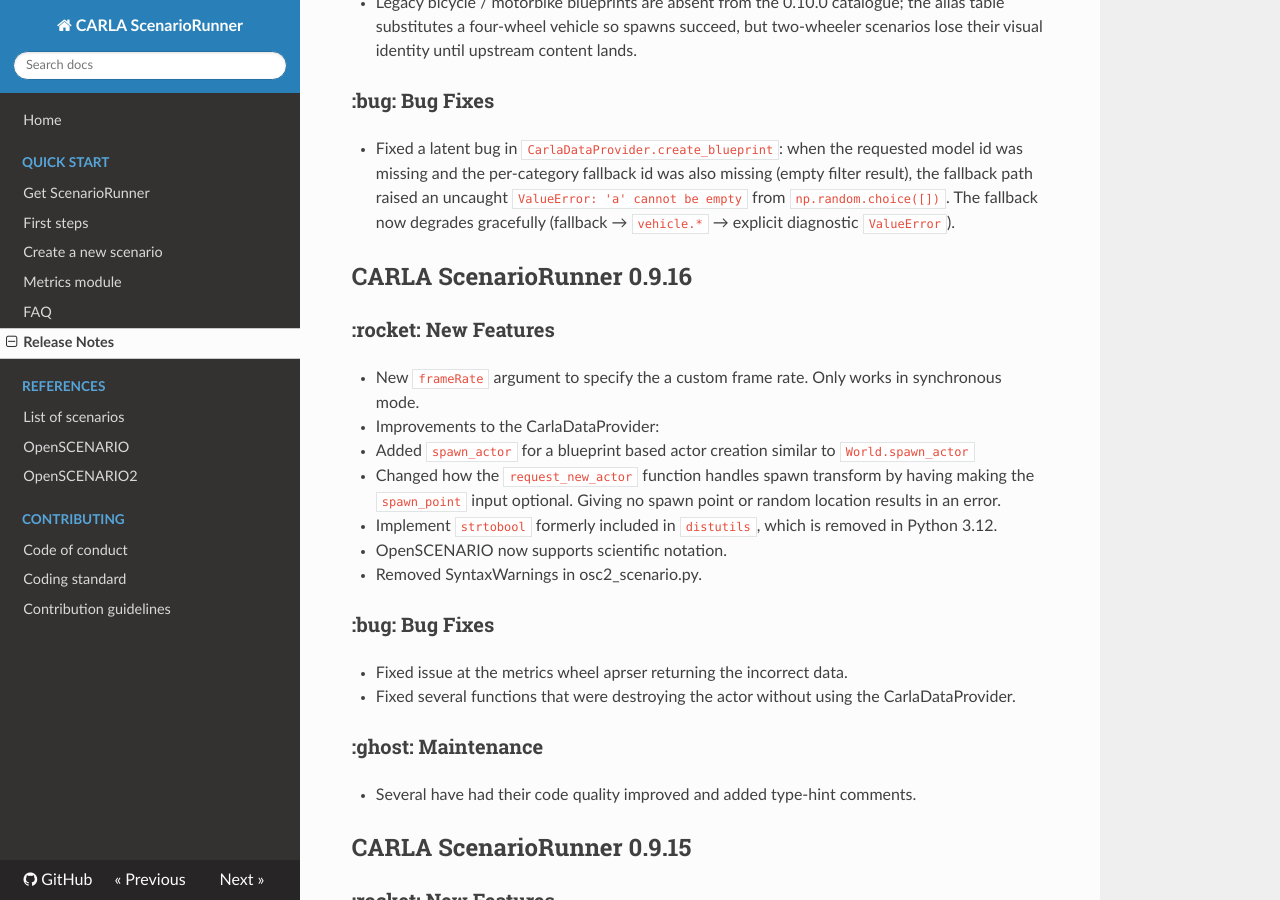
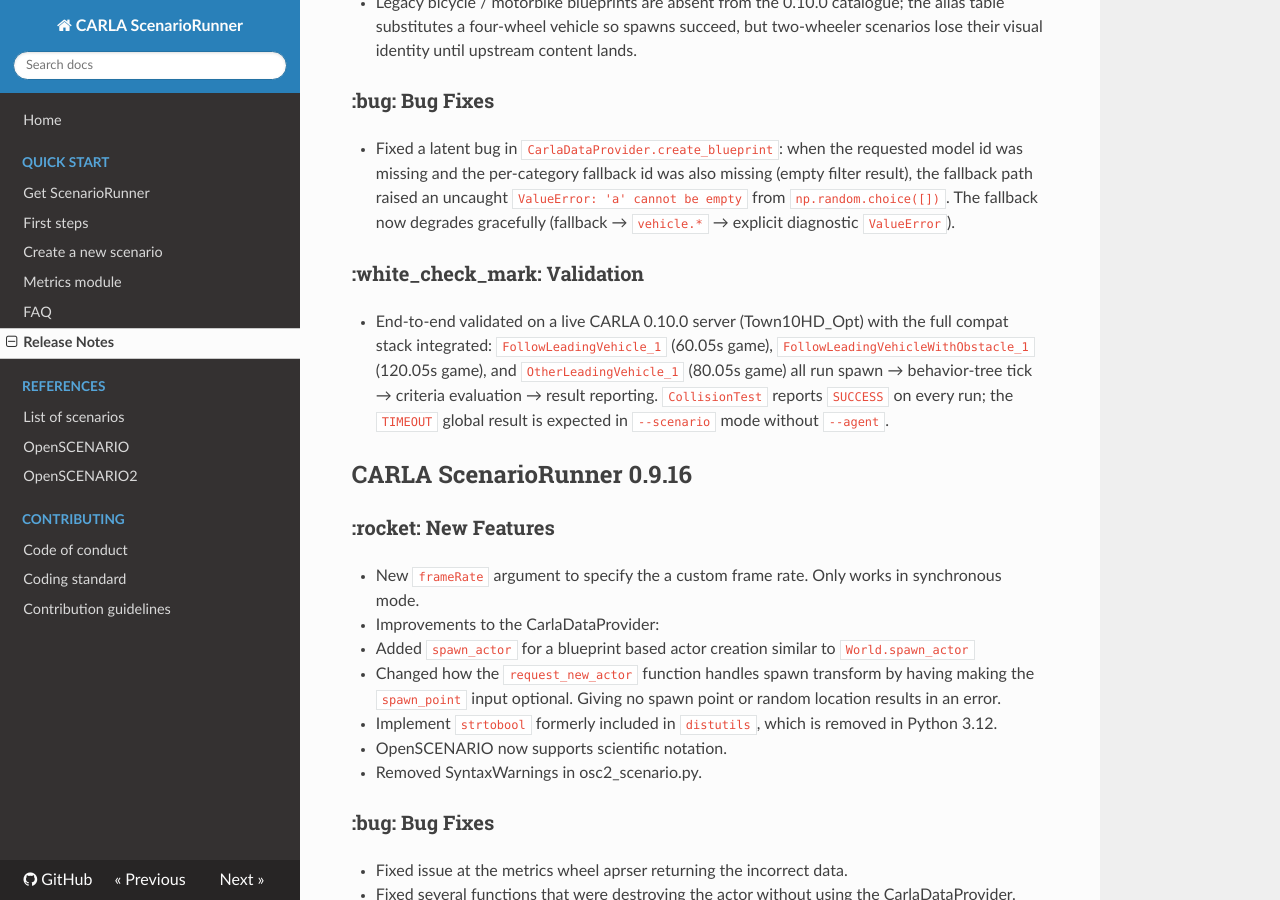
Before and after one commit to carla-simulator/scenario_runner, an MkDocs documentation site: the page built from Docs/CHANGELOG.md, in a window 1280 px wide and 900 px high, scrolled down 1741 px. Built offline with MkDocs 1.6.1, drawn with Linux system fonts in a browser that asks for light colours; nearby versions of some CDN libraries.

Commit message:
Record end-to-end validation of UE5 scenarios
All three UE5-configured scenarios run end-to-end on a live CARLA 0.10.0
server (Town10HD_Opt) with the full compat stack (blueprint alias layer,
examples_ue5 configs, friction-zero drop and LightManager handling) integrated:

  FollowLeadingVehicle_1               60.05 s game, CollisionTest SUCCESS
  FollowLeadingVehicleWithObstacle_1  120.05 s game, CollisionTest SUCCESS
  OtherLeadingVehicle_1                80.05 s game, CollisionTest SUCCESS

Each run executes spawn → behavior-tree tick → criteria evaluation →
result writer rendering → actor cleanup. TIMEOUT is the expected global
result in --scenario mode (no --agent drives the ego, so completion
conditions never trigger).

FollowLeadingVehicleWithObstacle_1 exercises the alias table's
bicycle → vehicle.mini.cooper substitution; OtherLeadingVehicle_1
exercises vehicle.audi.tt → vehicle.ue4.audi.tt. Both substitutions
fire transparently inside CarlaDataProvider.create_blueprint.

```diff
--- a/Docs/CHANGELOG.md
+++ b/Docs/CHANGELOG.md
@@ -34,6 +34,9 @@
 
 ### :bug: Bug Fixes
 * Fixed a latent bug in `CarlaDataProvider.create_blueprint`: when the requested model id was missing and the per-category fallback id was also missing (empty filter result), the fallback path raised an uncaught `ValueError: 'a' cannot be empty` from `np.random.choice([])`. The fallback now degrades gracefully (fallback → `vehicle.*` → explicit diagnostic `ValueError`).
+
+### :white_check_mark: Validation
+* End-to-end validated on a live CARLA 0.10.0 server (Town10HD_Opt) with the full compat stack integrated: `FollowLeadingVehicle_1` (60.05s game), `FollowLeadingVehicleWithObstacle_1` (120.05s game), and `OtherLeadingVehicle_1` (80.05s game) all run spawn → behavior-tree tick → criteria evaluation → result reporting. `CollisionTest` reports `SUCCESS` on every run; the `TIMEOUT` global result is expected in `--scenario` mode without `--agent`.
 
 ## CARLA ScenarioRunner 0.9.16
 
```
